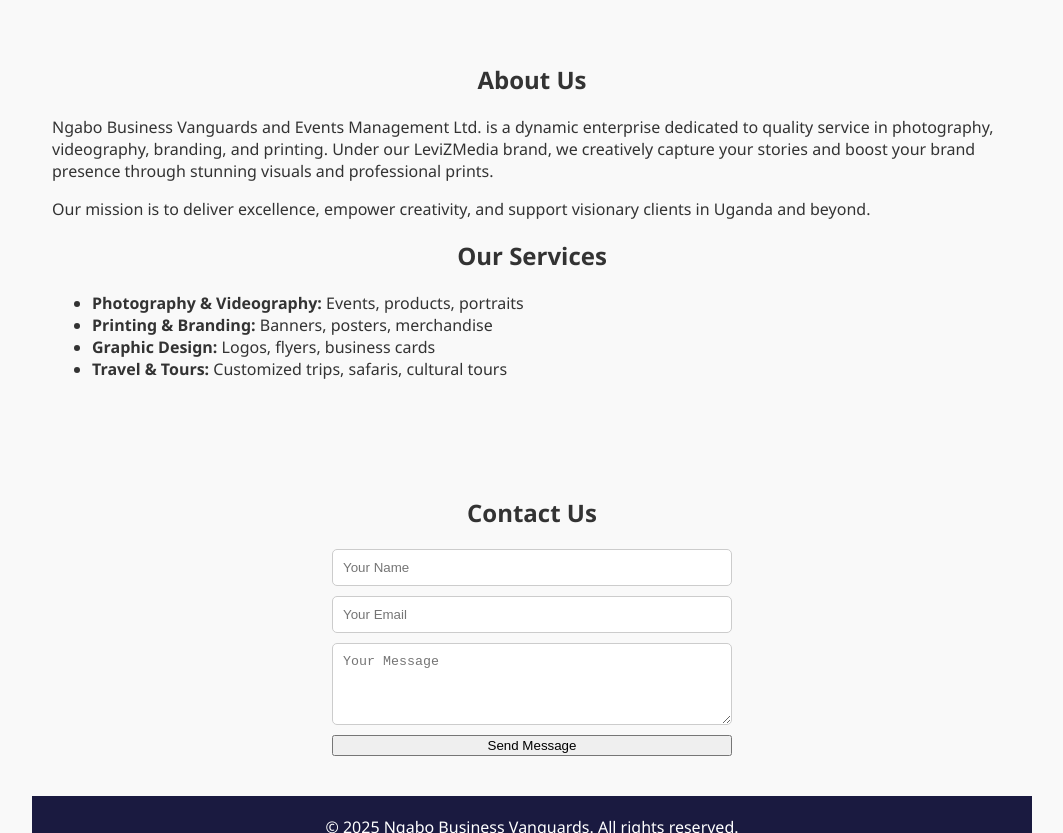
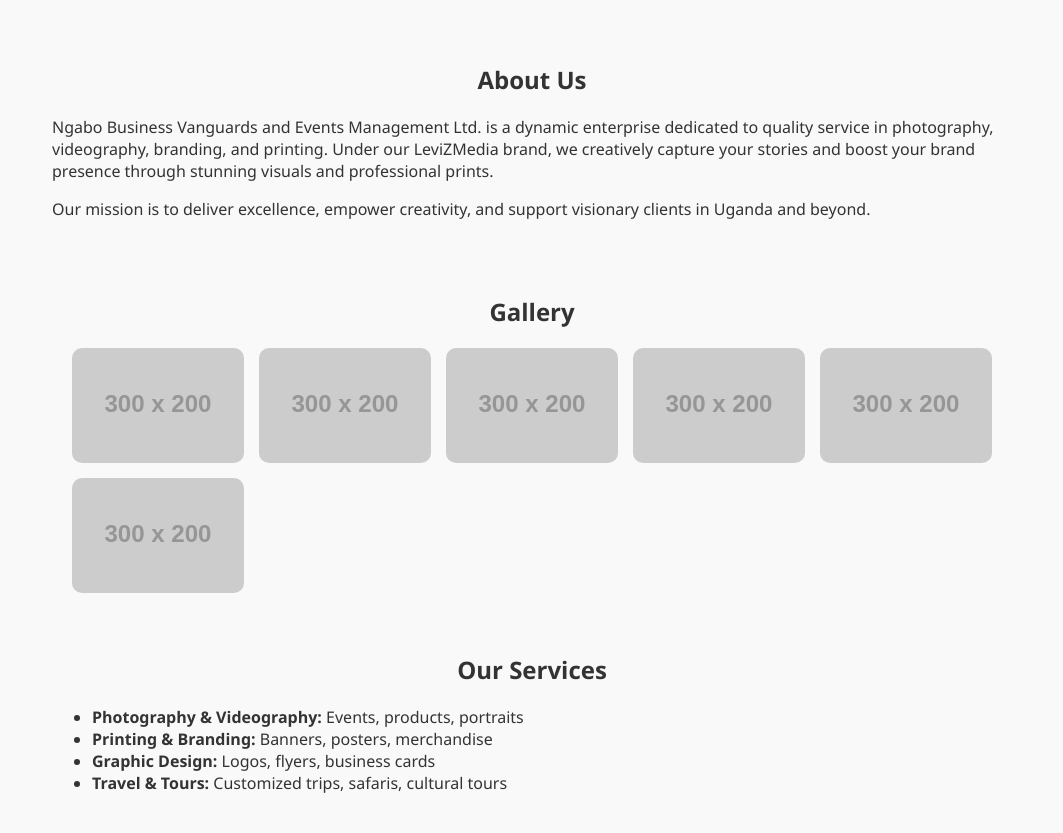
Before and after one commit to ngabobusiness/ngabobusiness.github.io, a plain HTML site: page index.html in a window 1280 px wide. Shown: the part 558-1391 px from the top of the page, without its empty margins (108-1171 px from the left). Drawn offline with Linux system fonts and the light colour scheme; placeholder pictures from the web are drawn by us.

Commit message:
Update index.html

```diff
--- a/index.html
+++ b/index.html
@@ -101,7 +101,17 @@
   <p>
     Our mission is to deliver excellence, empower creativity, and support visionary clients in Uganda and beyond.
   </p>
-
+<div class="section" id="gallery">
+  <h2>Gallery</h2>
+  <div style="display: grid; grid-template-columns: repeat(auto-fit, minmax(150px, 1fr)); gap: 15px;">
+    <img src="https://via.placeholder.com/300x200?text=Photo+1" alt="Gallery image 1" style="width: 100%; border-radius: 10px;">
+    <img src="https://via.placeholder.com/300x200?text=Photo+2" alt="Gallery image 2" style="width: 100%; border-radius: 10px;">
+    <img src="https://via.placeholder.com/300x200?text=Photo+3" alt="Gallery image 3" style="width: 100%; border-radius: 10px;">
+    <img src="https://via.placeholder.com/300x200?text=Photo+4" alt="Gallery image 4" style="width: 100%; border-radius: 10px;">
+    <img src="https://via.placeholder.com/300x200?text=Photo+5" alt="Gallery image 5" style="width: 100%; border-radius: 10px;">
+    <img src="https://via.placeholder.com/300x200?text=Photo+6" alt="Gallery image 6" style="width: 100%; border-radius: 10px;">
+  </div>
+</div>
     <h2>Our Services</h2>
     <ul>
       <li><strong>Photography & Videography:</strong> Events, products, portraits</li>
```
